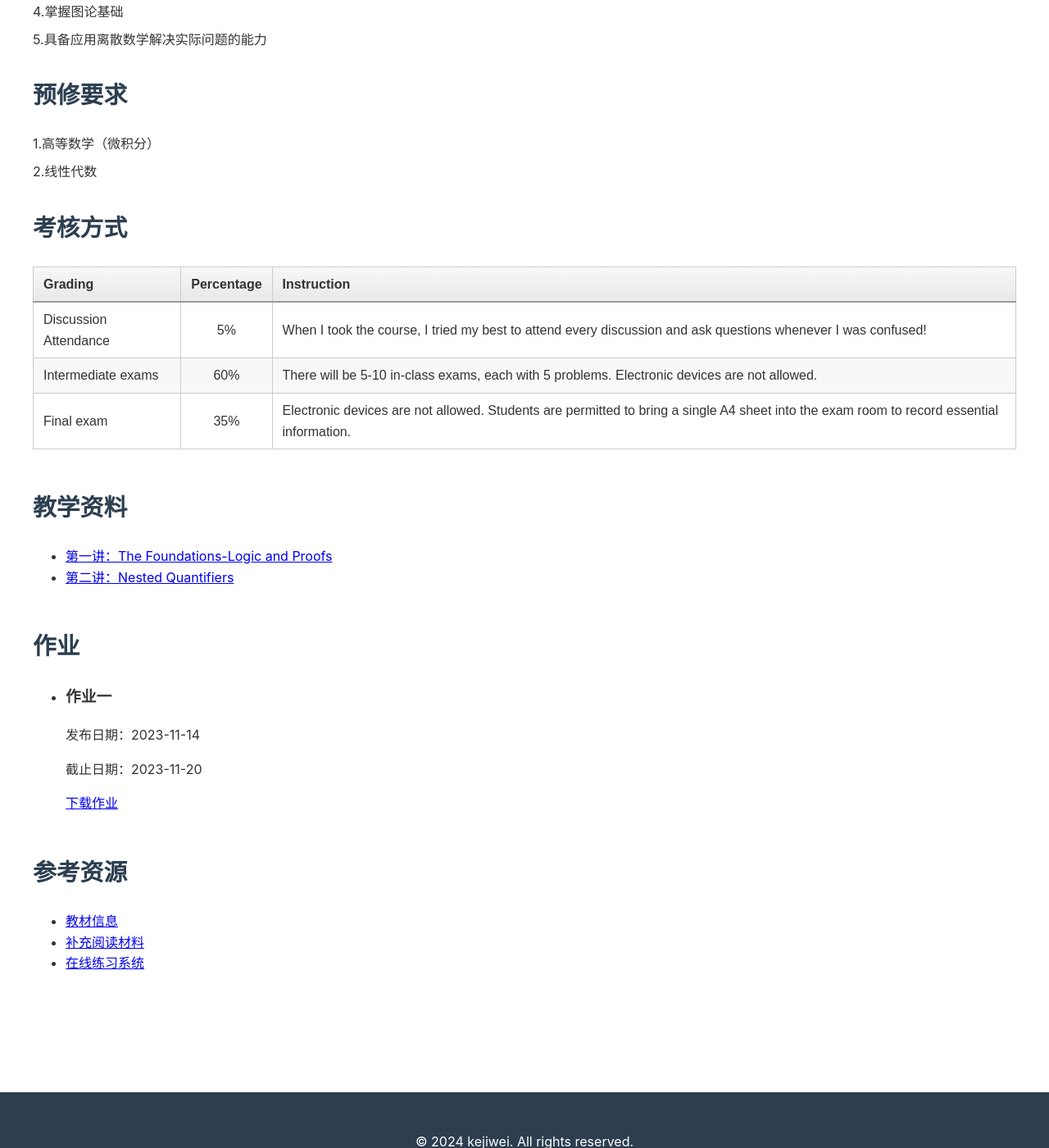
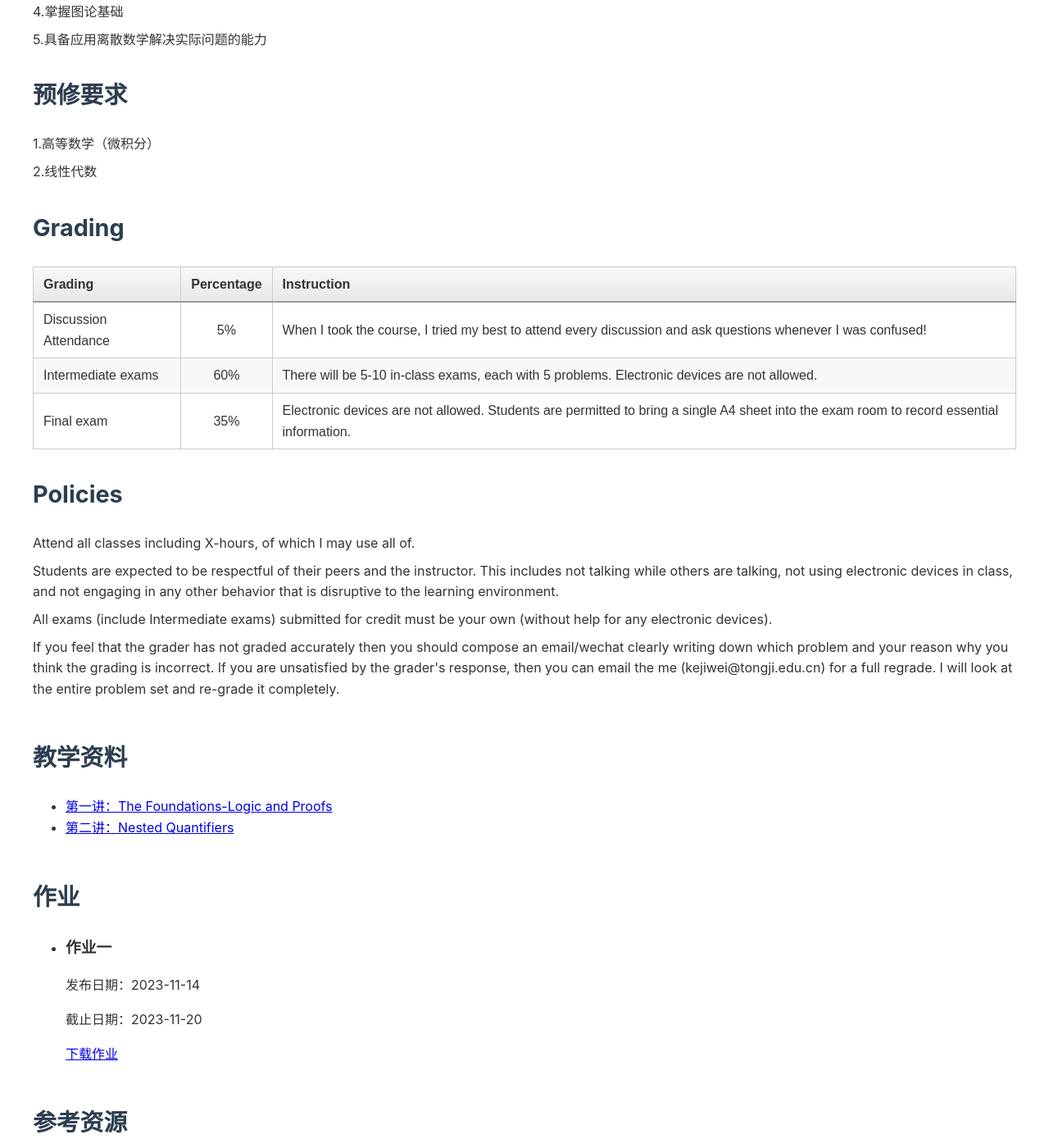
Before and after one commit to kejiwei/kejiwei.github.io, a Jekyll site: the page teaching/courses/dismath/index.html, which Jekyll copies as it is, in a window 1280 px wide and 1400 px high, scrolled down 849 px. Shown: the whole window at 82% size. Built offline with Jekyll 4.4.1, drawn with Linux system fonts in a browser that asks for light colours.

Commit message:
Update index.html

```diff
--- a/teaching/courses/dismath/index.html
+++ b/teaching/courses/dismath/index.html
@@ -46,7 +46,7 @@
                     <li>2.线性代数</li>
                 </ul>
 
-            <h2>考核方式</h2>
+            <h2>Grading</h2>
                  <ul>
                     <table class="assessment-table">
                         <thead>
@@ -76,6 +76,14 @@
                     </table>
                 </ul>
             </ul>
+            <h2>Policies</h2>
+                <ul>
+                    <li>Attend all classes including X-hours, of which I may use all of.</li>
+                    <li>Students are expected to be respectful of their peers and the instructor. This includes not talking while others are talking, not using electronic devices in class, and not engaging in any other behavior that is disruptive to the learning environment.</li>
+                    <li>All exams (include Intermediate exams) submitted for credit must be your own (without help for any electronic devices).</li>
+                    <li>If you feel that the grader has not graded accurately then you should compose an email/wechat clearly writing down which problem and your reason why you think the grading is incorrect. If you are unsatisfied by the grader's response, then you can email the me (kejiwei@tongji.edu.cn) for a full regrade. I will look at the entire problem set and re-grade it completely.</li>
+                </ul>
+
         </section>
         <section class="course-materials">
             <h2>教学资料</h2>
```
